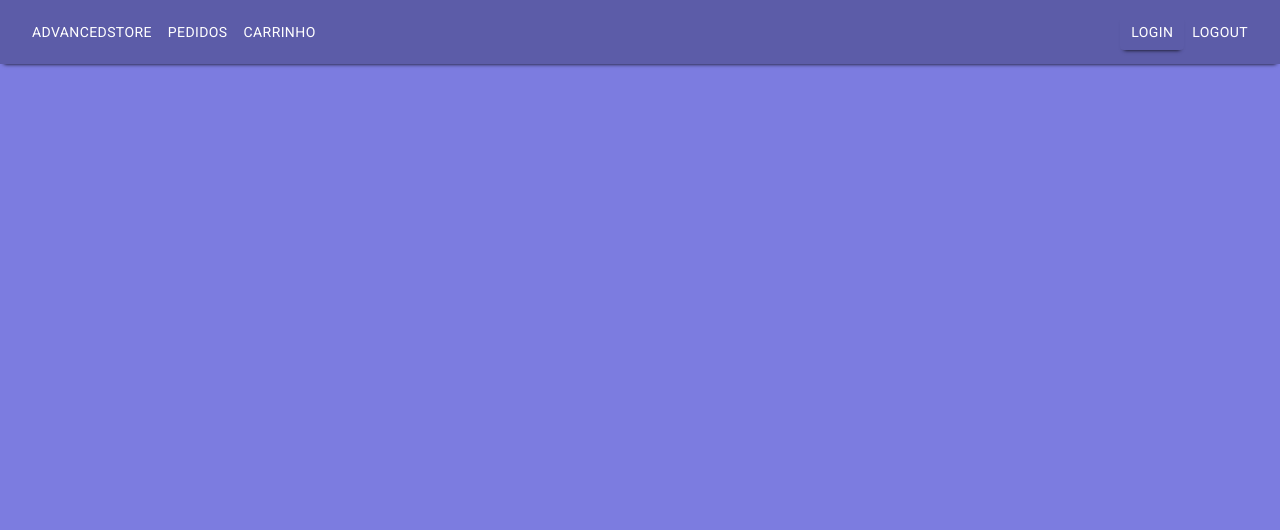
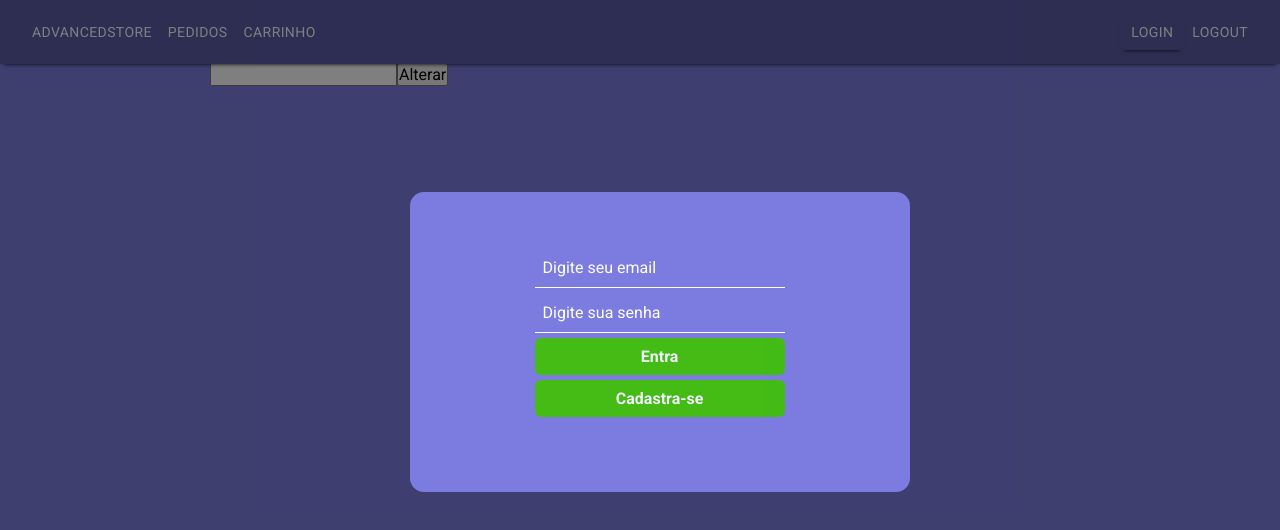
Before and after one commit to GabrielCarreiro/e-commerce-serratec, a React (Create React App) app: page /cadastro in a window 1280 px wide. Both pictures are taken after a click on the button "LOGIN". Shown: the top 530 px of the page. Built offline with nearby package versions, Linux system fonts and the light colour scheme.

Commit message:
Atualização

```diff
--- a/src/components/app_bar.js
+++ b/src/components/app_bar.js
@@ -1,11 +1,15 @@
 import React from 'react';
-import {makeStyles } from '@material-ui/core/styles';
+import { makeStyles } from '@material-ui/core/styles';
 import AppBar from '@material-ui/core/AppBar';
 import Toolbar from '@material-ui/core/Toolbar';
 import Typography from '@material-ui/core/Typography'
 import Button from '@material-ui/core/Button';
 import IconButton from '@material-ui/core/IconButton';
 import MenuIcon from '@material-ui/icons/Menu';
+import Modal from '@material-ui/core/Modal';
+import Home from '../pages/home'
+
+
 
 const useStyles = makeStyles((theme) => ({
   root: {
@@ -17,26 +21,68 @@ const useStyles = makeStyles((theme) => ({
   title: {
     flexGrow: 1,
   },
+  paper: {
+    position: 'absolute',
+    width: 400,
+    backgroundColor: theme.palette.background.paper,
+    border: '2px solid #000',
+    boxShadow: theme.shadows[5],
+    padding: theme.spacing(2, 4, 3),
+  },
 }));
+
+function rand() {
+  return Math.round(Math.random() * 20) - 10;
+}
+
+function getModalStyle() {
+  const top = 50 + rand();
+  const left = 50 + rand();
+
+  return {
+    top: `${top}%`,
+    left: `${left}%`,
+    transform: `translate(-${top}%, -${left}%)`,
+  };
+}
+
+
 
 function ButtonAppBar() {
   const classes = useStyles();
+  const [modalStyle] = React.useState(getModalStyle);
+  const [open, setOpen] = React.useState(false);
+
+  const handleOpen = () => {
+    setOpen(true);
+  };
+
+  const handleClose = () => {
+    setOpen(false);
+  };
 
   return (
     <div className={classes.root}>
-      <AppBar position="absolute" style={{backgroundColor:"#5c5ca8", boxShadow: "0 4px 4px -4px rgb(0,0,0)"}} >
+      <AppBar position="absolute" style={{ backgroundColor: "#5c5ca8", boxShadow: "0 4px 4px -4px rgb(0,0,0)" }} >
         <Toolbar>
-
-
-          <Button color="inherit" href="/produto">AdvancedStore</Button>
+          <Button color="inherit" href="/">AdvancedStore</Button>
           <Button color="inherit">Pedidos</Button>
           <Button color="inherit">Carrinho</Button>
-          <Typography style={{ flex: 1 }}/>
-          <Button color="inherit" style={{ boxShadow: "0 4px 4px -4px rgb(0,0,0)" }} >Login</Button>
+          <Typography style={{ flex: 1 }} />
+          <Button color="inherit" style={{ boxShadow: "0 4px 4px -4px rgb(0,0,0)" }} onClick={handleOpen}>Login</Button>
           <Button color="inherit">LogOut</Button>
-
         </Toolbar>
       </AppBar>
+      <div>
+        <Modal
+          open={open}
+          onClose={handleClose}
+          aria-labelledby="simple-modal-title"
+          aria-describedby="simple-modal-description"
+        >
+          {<Home/>}
+        </Modal>
+      </div>
     </div>
   );
 }
--- /dev/null
+++ b/src/pages/cadastro/index.js
@@ -0,0 +1,66 @@
+import React, { useState, useEffect } from 'react';
+/*import api from '../../../services/api';*/
+
+const Cadastro = () => {
+
+    const [newNomeClien, setnewNomeClien] = useState();
+    const [newCpf, setNewCpf] = useState();
+    const [newEmail, setNewEmail] = useState();
+    const [newUsuario, setNewUsuario] = useState();
+
+
+    /*async function alterarCliente(e) {
+        e.preventDefault();
+
+        const params = {
+            nome:newNomeClien,
+            usuario:newUsuario,
+            cpf: newCpf,
+            email: newEmail,
+            dataNascimento: "1992-02-01T00:00:00Z",
+                endereco: {
+                rua: "Rua dos Bobos",
+                numero: "0",
+                complemento: "",
+                bairro: "Castanheira",
+                cidade: "Metropolis",
+                estado: "SP",
+                cep: "23451234"
+            }
+        }
+
+        try {
+            await api.put(`cliente/${IdClient}`, params);
+            loadCliente();
+            handleClose();
+        } catch (error) {
+            console.log('Erro ao alterar Cliente', error);
+        }
+    }*/
+
+
+
+    return (
+        <>
+
+                <div>
+                    <form >
+                    <label id="nome">Nome</label>
+                    <input type="text" id="nome" value={newNomeClien} onChange={e => setnewNomeClien(e.target.value)}/>
+
+                    <label id="cpf">CPF</label>
+                    <input type="text" id="cpf" value={newCpf} onChange={e => setNewCpf(e.target.value)}/>
+
+                    <label id="email">Email</label>
+                    <input type="text" id="email" value={newEmail} onChange={e => setNewEmail(e.target.value)}/>
+
+                    <label id="usuario">Usuario</label>
+                    <input type="text" id="usuario" value={newUsuario} onChange={e => setNewUsuario(e.target.value)}/>
+
+                    <button type="submit"> Alterar </button>
+                    </form>
+                </div>
+        </>
+    )
+}
+export default Cadastro;
--- a/src/pages/controle/controleCliente/index.js
+++ b/src/pages/controle/controleCliente/index.js
@@ -3,8 +3,6 @@ import api from '../../../services/api';
 import { makeStyles } from '@material-ui/core/styles';
 import Modal from '@material-ui/core/Modal';
 
-
-/*import Cliente from '../../models/Cliente';*/
 const ControleCliente = () => {
     const [modalStyle] = React.useState(getModalStyle);
     const [open, setOpen] = React.useState(false);
--- a/src/pages/home/style.js
+++ b/src/pages/home/style.js
@@ -2,7 +2,11 @@ import styled from 'styled-components';
 
 export const HomePage = styled.div`
         background-color: #7c7ce0;
-        margin-top: 28%;
+        margin-top: 15%;
+        margin-left: 32%;
+        max-width: 500px;
+        height: 300px;
+        border-radius: 14px;
         display: flex;
         justify-content: center;
         align-items:center;
--- a/src/pages/produto/index.js
+++ b/src/pages/produto/index.js
@@ -1,14 +1,13 @@
 import React, { useState, useEffect } from 'react';
 import api from '../../services/api';
-import { Produto, Title } from './style'
-import Header from '../../components/Header'
+import { Produto, Title } from './style';
+import Header from '../../components/Header';
 
 
 const Produtos = () => {
     const [Produtos, setProduto] = useState([]);
     const [ProdutoFiltrado, setProdutoFiltrado] = useState("");
-
-
+    const [totalProdutos, setTotalProdutos] = useState([]);
 
     const loadProdutos = async () => {
         try {
@@ -24,10 +23,11 @@ const Produtos = () => {
         loadProdutos();
     }, []);
 
-    /*const removeFuncionario = async (funcionario) => {
-        await api.delete(`funcionario/${funcionario.id}`)
-        loadFuncionarios();
-    }*/
+    function adicionarCarrinho(produto){
+        setTotalProdutos(produto)
+        console.log(totalProdutos)
+    }
+
     return (
         <>
             {ProdutoFiltrado === "" ? (
@@ -53,7 +53,7 @@ const Produtos = () => {
                                     <span className="qtd">Estoque: {produto.qtdEstoque}</span>
                                     <div className="cards3">
                                         <p>R$:{produto.valor}</p>
-                                        <button>Comprar</button>
+                                        <button type="button" onClick={e => adicionarCarrinho(produto)}>Comprar</button>
                                     </div>
                                 </div>
                             )
--- a/src/routes/index.js
+++ b/src/routes/index.js
@@ -2,16 +2,16 @@ import React from 'react';
 import {Switch, Route} from 'react-router-dom';
 import Funcionarios from '../pages/funcionarios';
 import Produtos from '../pages/produto';
-import Home from '../pages/home';
 import ControleProduto from '../pages/controle/controleProduto';
 import ControleCategoria from '../pages/controle/controleCategoria';
 import ControleCliente from '../pages/controle/controleCliente';
+import Cadastro from '../pages/cadastro'
 
 const Routes = ()=>(
     <Switch>
-        <Route path="/" component={Home} exact/>
+        <Route path="/" component={Produtos} exact/>
         <Route path="/funcionario" component={Funcionarios}/>
-        <Route path="/produto" component={Produtos}/>
+        <Route path="/cadastro" component={Cadastro}/>
         <Route path="/controle/produto" component={ControleProduto}/>
         <Route path="/controle/categoria" component={ControleCategoria}/>
         <Route path="/controle/cliente" component={ControleCliente}/>
```
Also changed, not shown: src/pages/cadastro/style.js (added).
